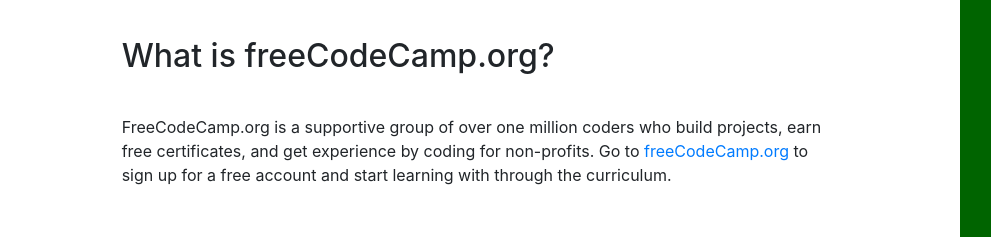
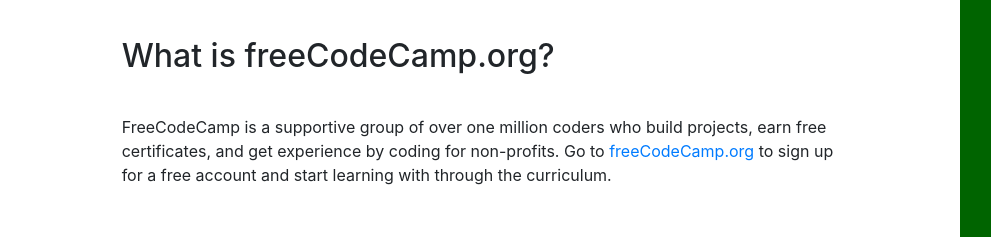
Before and after one commit to freecodecampnorman/freecodecampnorman.github.io, a Gatsby site: page / in a window 1280 px wide. Shown: the part 563-800 px from the top of the page, 0-991 px from the left. Built offline with nearby package versions, Linux system fonts and the light colour scheme; Gatsby itself is replaced by a stand-in of ours.

Commit message:
removed .org

```diff
--- a/src/pages/index.js
+++ b/src/pages/index.js
@@ -25,7 +25,7 @@
                                 <h2 className="section-heading">What is freeCodeCamp.org?</h2>
 
                                 <p>
-                                    FreeCodeCamp.org is a supportive group of over one million coders who build
+                                    FreeCodeCamp is a supportive group of over one million coders who build
                                     projects, earn free certificates, and get experience by coding for non-profits. Go
                                     to <a href="https://www.freecodecamp.org/">freeCodeCamp.org</a> to sign up for a
                                     free account and start learning with through the curriculum.
```
